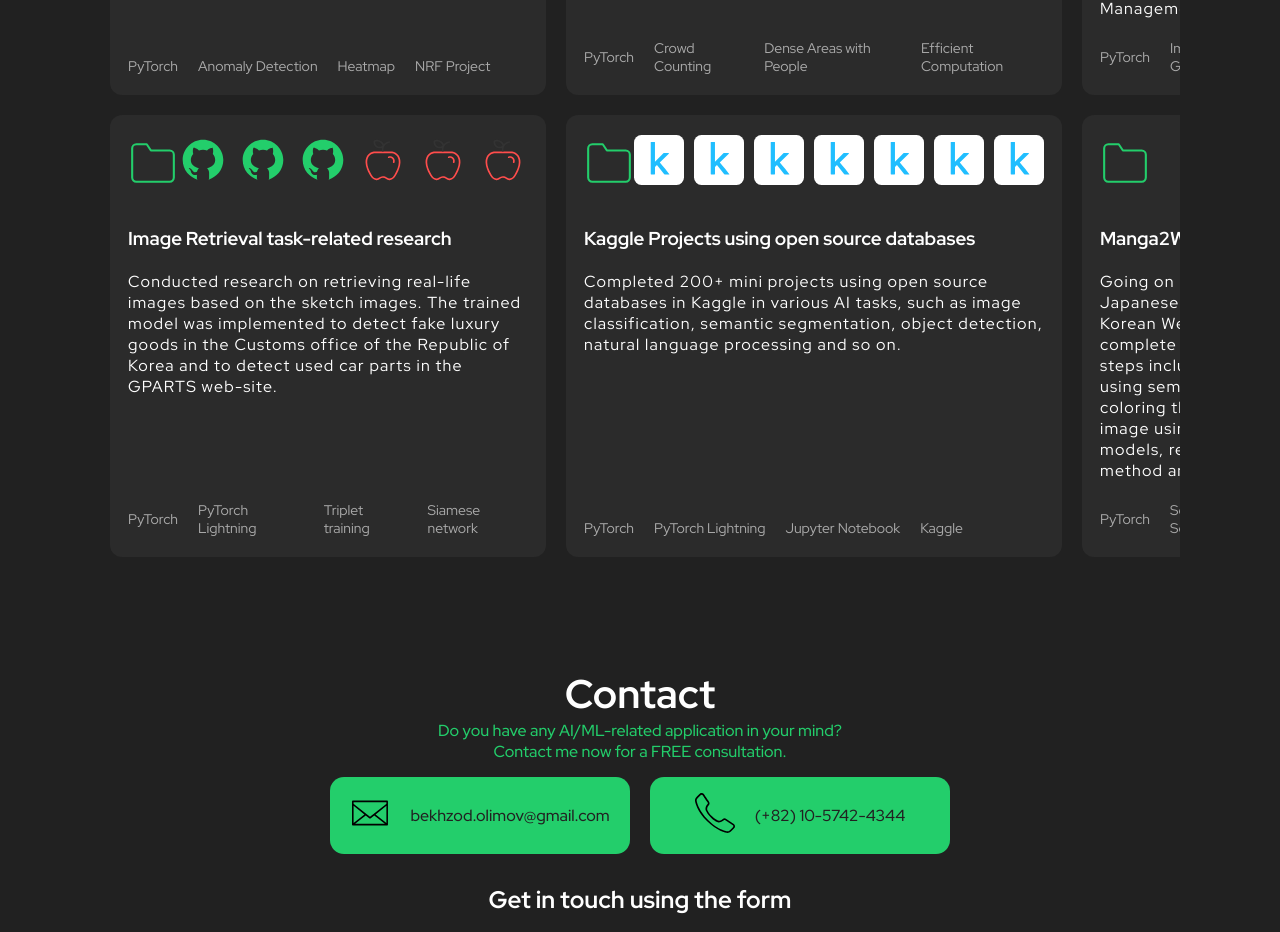
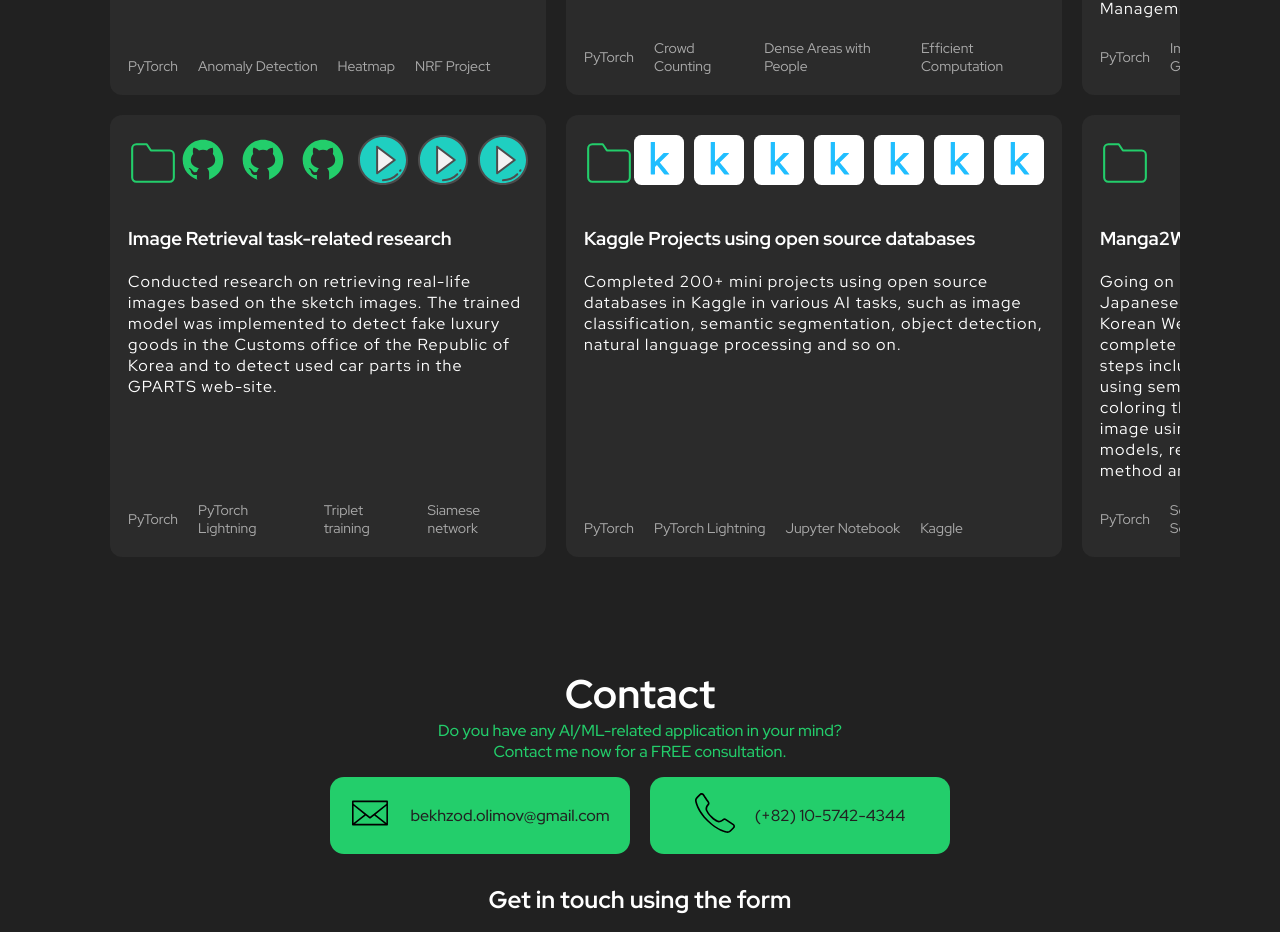
Before and after one commit to bekhzod-olimov/portfolio, a React (Create React App) app: page / in a window 1280 px wide. Shown: the part 1954-2886 px from the top of the page. Built offline with nearby package versions, Linux system fonts and the light colour scheme.

Commit message:
fix bugs

```diff
--- a/src/components/Project/Project.tsx
+++ b/src/components/Project/Project.tsx
@@ -150,11 +150,11 @@ export function Project() {
                   <a href="https://github.com/vitasoftAI/Recycle-Park" target="_blank" rel="noreferrer">
                   <img src={githubIcon} alt="Visit site" /></a>
                   <a href="https://3f9dbc0733876e6eea.gradio.live" target="_blank" rel="noreferrer">
-                  <img src={retrieval} alt="Visit site" /></a>
+                  <img src={DownloadApp} alt="Visit site" /></a>
                   <a href="https://6dab7caa8b91ffbb3f.gradio.live" target="_blank" rel="noreferrer">
-                  <img src={retrieval} alt="Visit site" /></a>
+                  <img src={DownloadApp} alt="Visit site" /></a>
                   <a href="https://30be4274529221742d.gradio.live" target="_blank" rel="noreferrer">
-                  <img src={retrieval} alt="Visit site" /></a></div>
+                  <img src={DownloadApp} alt="Visit site" /></a></div>
             </header>
             <div className="body">
               <h3>Image Retrieval task-related research</h3>
```
